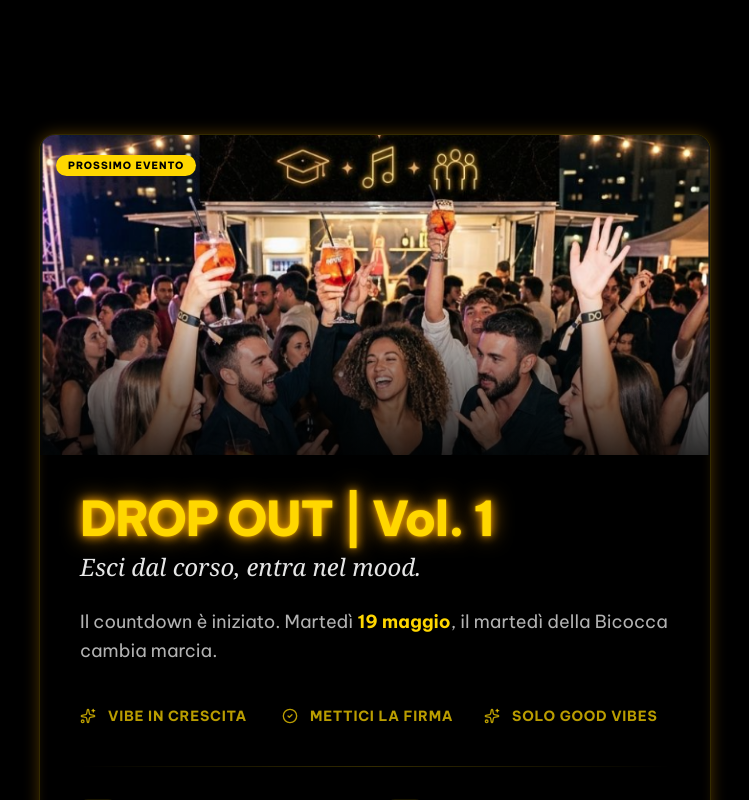
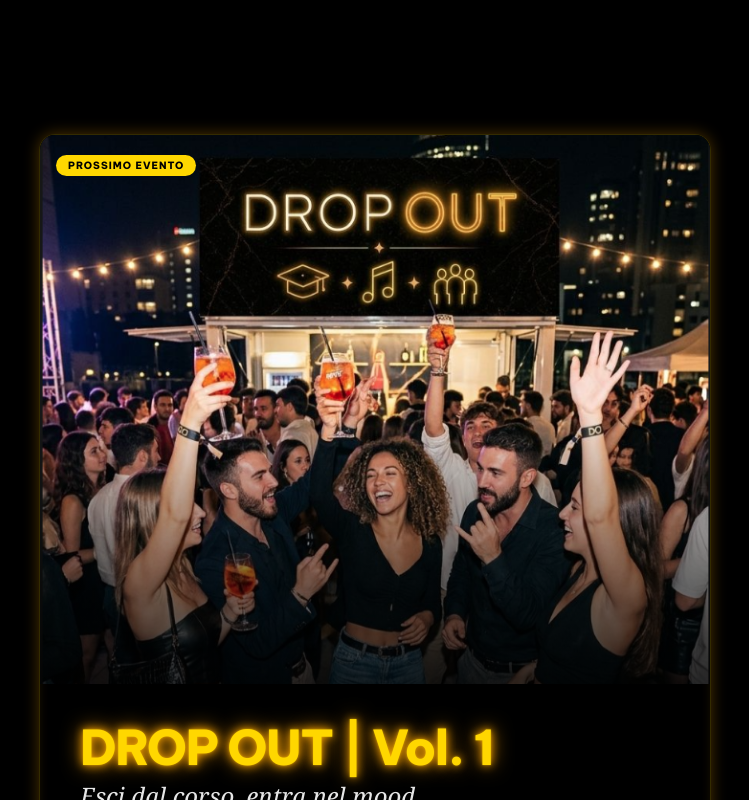
Before and after one commit to Nixo999/sito-dropout, a React (Vite) app: page / in a window 1280 px wide. Shown: the part 1800-2600 px from the top of the page, without its empty margins (265-1014 px from the left). Built offline with nearby package versions, Linux system fonts and the light colour scheme.

Commit message:
style: adjust event panel image zoom to show full photo

```diff
--- a/src/components/EventPanel.tsx
+++ b/src/components/EventPanel.tsx
@@ -14,11 +14,11 @@ export const EventPanel: React.FC = () => {
     >
       <div className="glass-panel border border-gold/20 rounded-2xl overflow-hidden box-glow flex flex-col">
         {/* Top Image */}
-        <div className="h-64 md:h-80 w-full relative overflow-hidden">
+        <div className="w-full relative overflow-hidden bg-black">
           <img
             src="/event_vol1.png"
             alt="Drop Out Vol 1 Event"
-            className="w-full h-full object-cover"
+            className="w-full h-auto object-contain max-h-[600px] mx-auto"
           />
           <div className="absolute inset-0 bg-gradient-to-t from-black/80 via-transparent to-transparent" />
 
```
